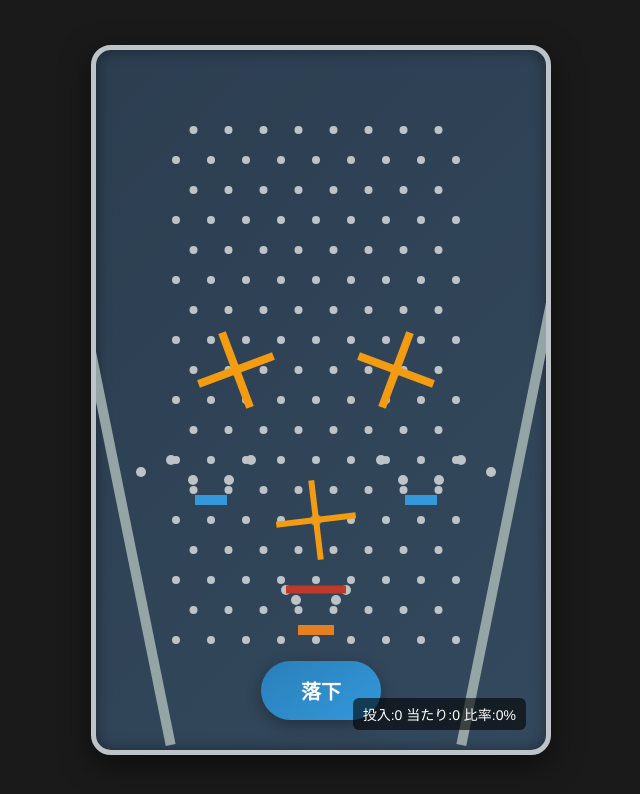
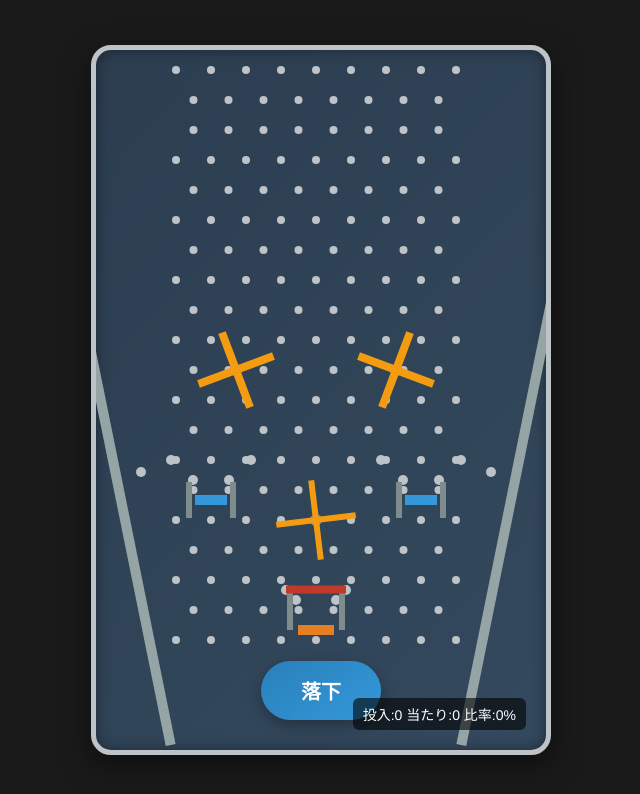
Before and after one commit to yanagi-jabee-28/GAMA-pachinko, a plain HTML site: page index.html in a window 1280 px wide. Shown: the whole page, without its empty margins (319-959 px from the left). Drawn offline with nearby package versions, Linux system fonts and the light colour scheme.

Commit message:
上部に追加の釘行を挿入し、玉の拡散を改善。役物左右にフェンスを追加して侵入を防止。上からの当たり判定を実装し、ヒット処理を修正。

```diff
--- a/index.html
+++ b/index.html
@@ -179,8 +179,34 @@
 			render: { fillStyle: '#bdc3c7' }
 		};
 
+		const spacing = 35;
+
+		// 画面内上部に追加の釘行を挿入（画面の一番上付近）
+		// これにより、玉は上で早めに拡散されやすくなる
+		// 上段 (y = 20)
+		{
+			const topY = 20;
+			const cols = 9;
+			const rowWidth = (cols - 1) * spacing;
+			const xOffset = (GAME_WIDTH - rowWidth) / 2 + globalXOffset;
+			for (let col = 0; col < cols; col++) {
+				const x = xOffset + col * spacing;
+				pegs.push(Bodies.circle(x, topY, 4, pegOptions));
+			}
+		}
+		// 中段 (y = 50)
+		{
+			const topY = 50;
+			const cols = 8;
+			const rowWidth = (cols - 1) * spacing;
+			const xOffset = (GAME_WIDTH - rowWidth) / 2 + globalXOffset;
+			for (let col = 0; col < cols; col++) {
+				const x = xOffset + col * spacing;
+				pegs.push(Bodies.circle(x, topY, 4, pegOptions));
+			}
+		}
+
 		const rows = 18;
-		const spacing = 35;
 
 		for (let row = 0; row < rows; row++) {
 			const y = 80 + row * 30;
@@ -313,6 +339,22 @@
 		});
 		Composite.add(world, [startChucker, tulipLeft, tulipRight]);
 
+		// 役物左右のフェンス（ガイド）を追加して横からの侵入を物理的に防ぐ
+		const fenceHeight = 40;
+		const fenceThickness = 6;
+		// startChucker の左右フェンス
+		const fenceOffsetX = 26;
+		const leftFence = Bodies.rectangle((GAME_WIDTH / 2 + globalXOffset) - fenceOffsetX, 560, fenceThickness, fenceHeight, { isStatic: true, render: { fillStyle: '#7f8c8d' } });
+		const rightFence = Bodies.rectangle((GAME_WIDTH / 2 + globalXOffset) + fenceOffsetX, 560, fenceThickness, fenceHeight, { isStatic: true, render: { fillStyle: '#7f8c8d' } });
+		// チューリップ左右にもフェンス（入口の幅を限定）
+		const tulipFenceY = 450;
+		const tulipFenceOffset = 22;
+		const tulipLeftFenceL = Bodies.rectangle(tulipLeft.position.x - tulipFenceOffset, tulipFenceY, fenceThickness, 36, { isStatic: true, render: { fillStyle: '#7f8c8d' } });
+		const tulipLeftFenceR = Bodies.rectangle(tulipLeft.position.x + tulipFenceOffset, tulipFenceY, fenceThickness, 36, { isStatic: true, render: { fillStyle: '#7f8c8d' } });
+		const tulipRightFenceL = Bodies.rectangle(tulipRight.position.x - tulipFenceOffset, tulipFenceY, fenceThickness, 36, { isStatic: true, render: { fillStyle: '#7f8c8d' } });
+		const tulipRightFenceR = Bodies.rectangle(tulipRight.position.x + tulipFenceOffset, tulipFenceY, fenceThickness, 36, { isStatic: true, render: { fillStyle: '#7f8c8d' } });
+		Composite.add(world, [leftFence, rightFence, tulipLeftFenceL, tulipLeftFenceR, tulipRightFenceL, tulipRightFenceR]);
+
 		// --- へその上に開閉する妨害フラップ（シャッター）を追加 ---
 		const flapWidth = 60;
 		const flapHeight = 8;
@@ -341,7 +383,7 @@
 
 		function dropBall() {
 			const randomX = GAME_WIDTH / 2 + globalXOffset + (Math.random() - 0.5) * 100; // ★変更点
-			const ball = Bodies.circle(randomX, 40, 7, {
+			const ball = Bodies.circle(randomX, -20, 7, {
 				label: 'ball', restitution: 0.9, friction: 0.05,
 				render: { fillStyle: '#ecf0f1' }
 			});
@@ -373,7 +415,17 @@
 		});
 
 
-		// 当たり判定
+		// ヘルパー: 上から入ったかどうかを判定
+		function isTopHit(ball, target) {
+			if (!ball || !target) return false;
+			// ボールが下向きに移動していること（閾値あり）
+			if (!ball.velocity || ball.velocity.y <= 0.2) return false;
+			// ボールの重心がターゲットの上方にあること（余裕を持たせる）
+			if (!(ball.position.y < target.position.y - 6)) return false;
+			return true;
+		}
+
+		// 当たり判定（上から入った場合のみ当たりとする）
 		Events.on(engine, 'collisionStart', (event) => {
 			event.pairs.forEach(pair => {
 				const { bodyA, bodyB } = pair;
@@ -393,16 +445,19 @@
 						Body.applyForce(ball, ball.position, { x: (dx / len) * forceScale, y: (dy / len) * forceScale + upBias });
 						break;
 					case 'startChucker':
+						// 上から入った場合のみ当たり扱いにする
+						if (isTopHit(ball, other)) {
 							handleHit(ball, '#e67e22');
-						// カウント更新（オレンジ）
 							orangeHits++;
 							updateStats();
+						}
 						break;
 					case 'tulip':
+						if (isTopHit(ball, other)) {
 							handleHit(ball, '#3498db');
-						// カウント更新（青）
 							blueHits++;
 							updateStats();
+						}
 						break;
 				}
 			});
```
Lines whose indentation alone changed are shown as unchanged.
